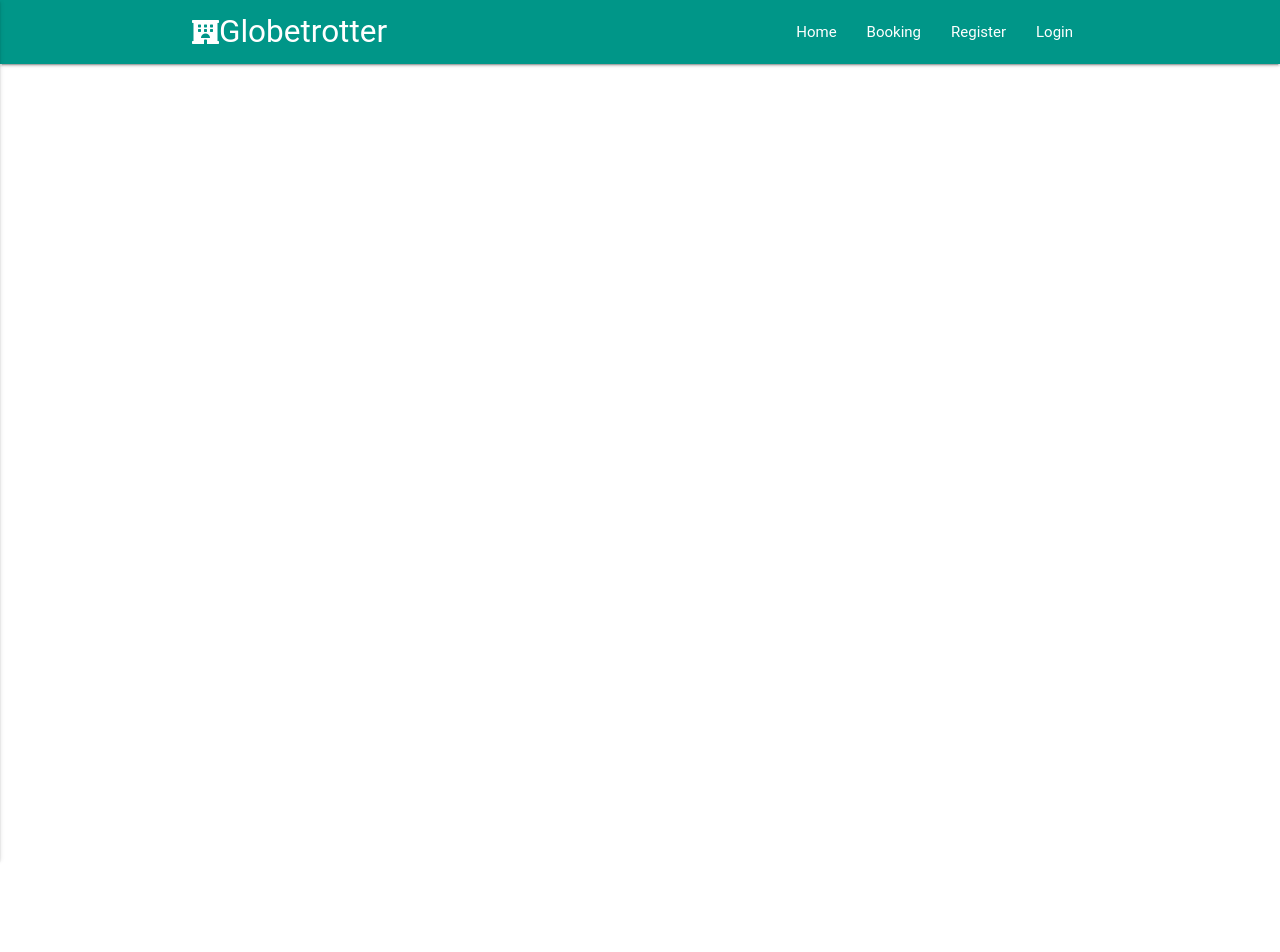
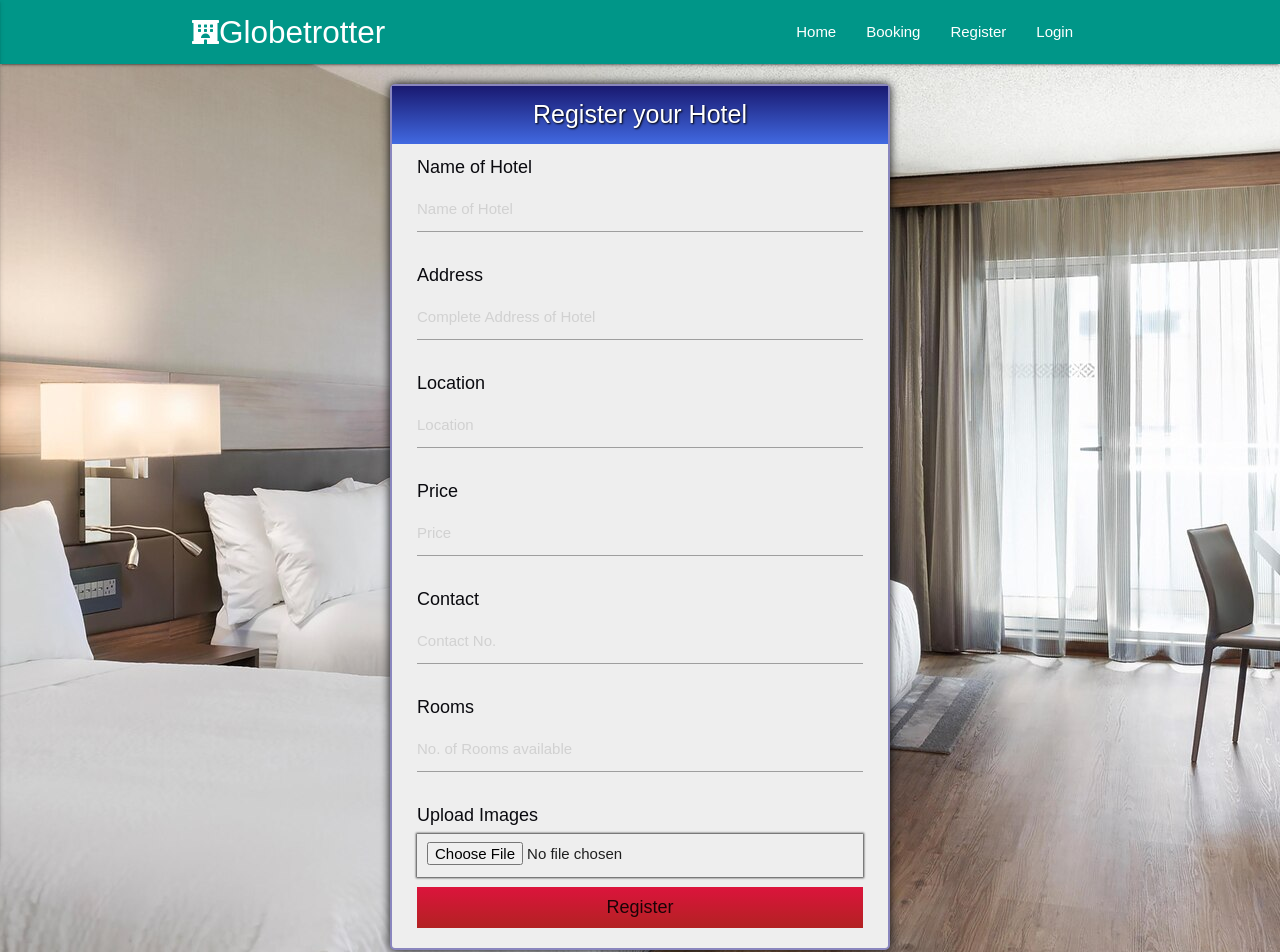
Before and after one commit to abhinav0031/Hotel-Booking, a React (Create React App) app in the folder client/: page /registerhotel in a window 1280 px wide. Shown: the top 952 px of the page. Before the commit the page ends 800 px from the top, so only its background shows below. Built offline with nearby package versions, Linux system fonts and the light colour scheme; no server answers; the HTML template or start-up script is replaced by a standard one; a web font is replaced by a local one.

Commit message:
hotel-register component page added

```diff
--- a/client/src/App.css
+++ b/client/src/App.css
@@ -38,3 +38,84 @@
 .hh {
   margin-left: 46px;
 }
+* {
+  margin: 0;
+  padding: 0;
+  box-sizing: border-box;
+  font-family: Arial, Helvetica, sans-serif;
+}
+
+body {
+  opacity: 10;
+  background-image: url('./components/hotelregister/h.jpg');
+  background-color: #555;
+}
+.main {
+  width: 500px;
+  background-color: #eee;
+  margin: 20px auto;
+  border-radius: 5px;
+  border: 2px solid rgb(138, 134, 190);
+  box-shadow: 0 0 10px rgb(8, 9, 10);
+}
+
+header {
+  widows: 100%;
+  padding: 10px;
+  text-align: center;
+  background: linear-gradient(#191970, #4169e1);
+  color: #fff;
+  font-size: 25px;
+  text-shadow: 1px 1px 2px #000;
+}
+
+.form-box {
+  padding: 10px 25px 20px 25px;
+}
+.inp {
+  font-size: 15px;
+  width: 100%;
+  padding: 8px 12px 12px 10px;
+  border: none;
+  box-shadow: 0 0 2px 1px #444;
+}
+
+.inp:focus {
+  outline: none;
+  box-shadow: 0 0 5px 1px #4169e1;
+  color: #191970;
+  font-weight: 600px;
+}
+
+label {
+  font-size: 18px;
+  color: #0a0a0f;
+  font-weight: 580px;
+}
+
+.inp-row {
+  margin: 5px 0 10px 0;
+}
+
+.sub-btn {
+  width: 100%;
+  padding: 10px;
+  font-size: 18px;
+  background: linear-gradient(#dc143c, #b22222);
+  cursor: #fff;
+  border: none;
+}
+
+.sub-btn:hover {
+  background: linear-gradient(#b22222, #dc143c);
+}
+
+.sub-btn:focus {
+  outline: none;
+}
+
+@media (max-width: 720px) {
+  .main {
+    width: 90%;
+  }
+}
--- a/client/src/App.js
+++ b/client/src/App.js
@@ -7,6 +7,7 @@ import Login from './components/auth/Login';
 import Register from './components/auth/Register';
 import Booking from './components/booking/Booking';
 import Hotels from './components/booking/Hotels';
+import HotelRegister from './components/hotelregister/HotelRegister';
 function App() {
   return (
     <Router>
@@ -16,6 +17,7 @@ function App() {
           <Route exact path='/' component={Home} />
           <Route exact path='/login' component={Login} />
           <Route exact path='/register' component={Register} />
+          <Route exact path='/registerhotel' component={HotelRegister} />
           <Route exact path='/booking' component={Booking} />
           <Route exact path='/booking/:location' component={Hotels} />
         </Switch>
--- /dev/null
+++ b/client/src/components/hotelregister/HotelRegister.js
@@ -0,0 +1,146 @@
+import React from 'react';
+import axios from 'axios';
+
+class Booking extends React.Component {
+  constructor() {
+    super();
+    this.state = {
+      hotelName: null,
+      Address: null,
+      Location: null,
+      url: null,
+      Price: null,
+      Contact: null,
+      Rooms: null
+    };
+  }
+  handleChange = (e) => {
+    this.setState({
+      [e.target.name]: e.target.value
+    });
+  };
+
+  submit = () => {
+    const hoteldata = {
+      hotelName: this.state.HotelName,
+      Address: this.state.Address,
+      Location: this.state.Location,
+      Price: this.state.Price,
+      Contact: this.state.Contact,
+      Rooms: this.state.Rooms,
+      url: this.state.Image
+    };
+
+    axios.post('http://localhost:5000/hotel', hoteldata);
+    // .then((response) => {
+    //   alert(response.data.message);
+    // });
+  };
+
+  render() {
+    return (
+      <div>
+        <div class='main'>
+          <header>Register your Hotel</header>
+          <form class='form-box'>
+            <label htmlfor='HotelName'>Name of Hotel</label>
+            <div class='inp-row'>
+              <input
+                type='text'
+                name='HotelName'
+                className='inp'
+                placeholder='Name of Hotel'
+                onChange={this.handleChange}
+                required
+              ></input>
+            </div>
+
+            <label htmlfor='Address'>Address</label>
+            <div class='inp-row'>
+              <input
+                type='text'
+                name='Address'
+                className='inp'
+                placeholder='Complete Address of Hotel'
+                onChange={this.handleChange}
+                required
+              ></input>
+            </div>
+
+            <label htmlfor='Location'>Location</label>
+            <div class='inp-row'>
+              <input
+                type='text'
+                name='Location'
+                className='inp'
+                placeholder='Location'
+                onChange={this.handleChange}
+                required
+              ></input>
+            </div>
+
+            <label htmlfor='Price'>Price</label>
+            <div class='inp-row'>
+              <input
+                type='Number'
+                name='Price'
+                className='inp'
+                placeholder='Price'
+                onChange={this.handleChange}
+                required
+              ></input>
+            </div>
+
+            <label htmlfor='Contact'>Contact</label>
+            <div class='inp-row'>
+              <input
+                type='Number'
+                name='Contact'
+                className='inp'
+                placeholder='Contact No.'
+                onChange={this.handleChange}
+                required
+              ></input>
+            </div>
+
+            <label htmlfor='Rooms'>Rooms</label>
+            <div class='inp-row'>
+              <input
+                type='Number'
+                name='Rooms'
+                className='inp'
+                placeholder='No. of Rooms available'
+                onChange={this.handleChange}
+                required
+              ></input>
+            </div>
+
+            <label htmlfor='Image'>Upload Images</label>
+            <div class='inp-row'>
+              <input
+                type='file'
+                alt='image'
+                name='Image'
+                className='inp'
+                placeholder='Uplaod Images '
+                onChange={this.handleChange}
+                required
+              ></input>
+            </div>
+
+            <input
+              type='submit'
+              class='sub-btn'
+              value='Register'
+              onClick={this.submit()}
+            ></input>
+          </form>
+        </div>
+        <footer class='section teal darken-2 white-text center'>
+          <p class='flow-text'>HotelBooker &copy; 2020</p>
+        </footer>
+      </div>
+    );
+  }
+}
+export default Booking;
```
Also changed, not shown: client/src/components/hotelregister/h.jpg (added).
